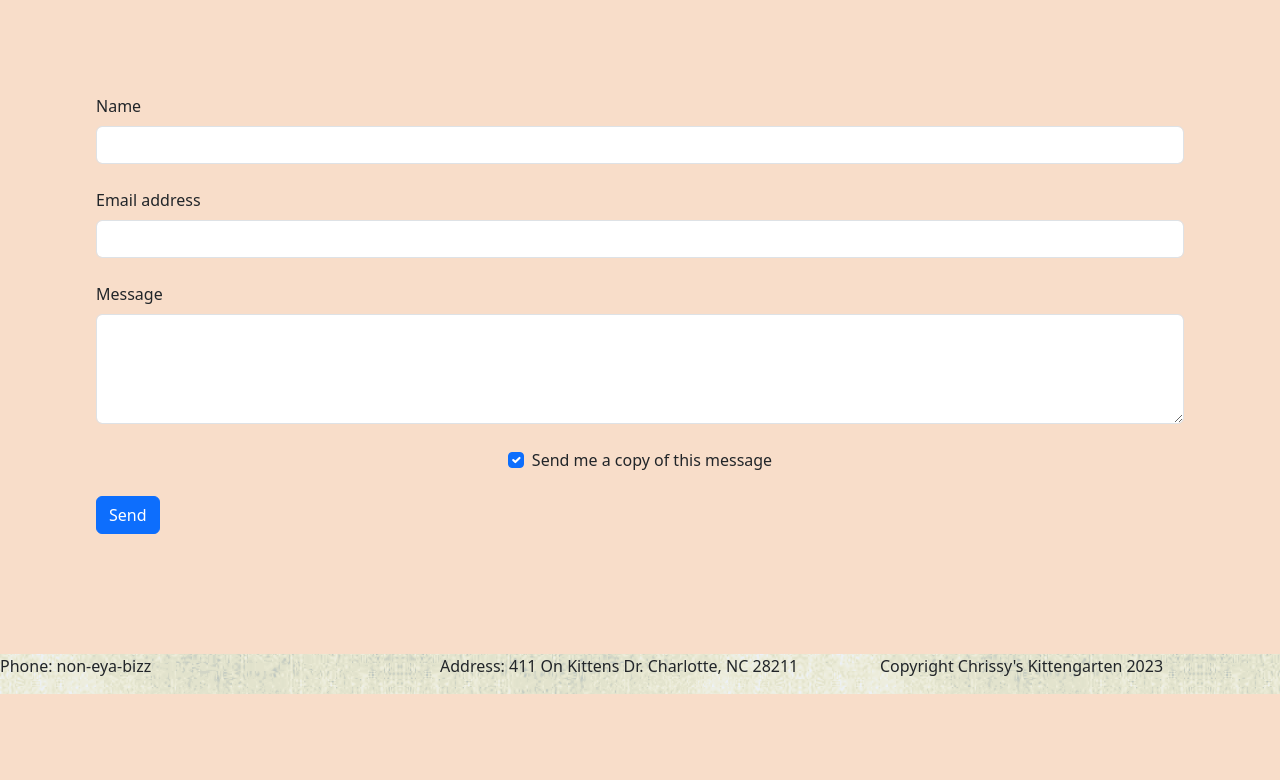
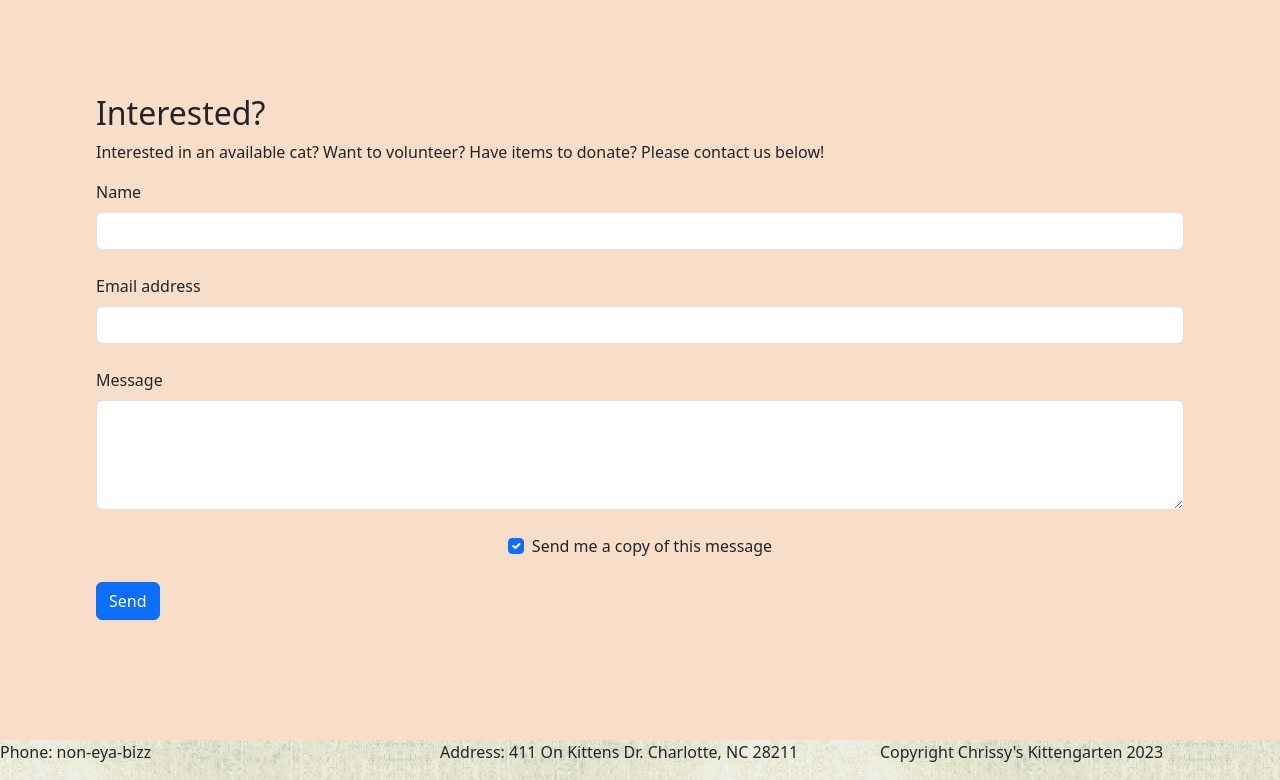
Before and after one commit to christinaknha/BootstrapAssignment, a plain HTML site: page index.html in a window 1280 px wide. Shown: the part 1588-2368 px from the top of the page. Before the commit the page ends 2282 px from the top, so only its background shows below. Drawn offline with nearby package versions, Linux system fonts and the light colour scheme.

Commit message:
added text to form

```diff
--- a/index.html
+++ b/index.html
@@ -109,6 +109,8 @@
     <!-- Form -->
     <div  class="p-5 m-5">
         <form>
+            <H2>Interested?</H2>
+            <p>Interested in an available cat? Want to volunteer? Have items to donate? Please contact us below!</p>
         <!-- Name input -->
             <div class="form-outline mb-4">
                 <label class="form-label" for="name">Name</label>
```
